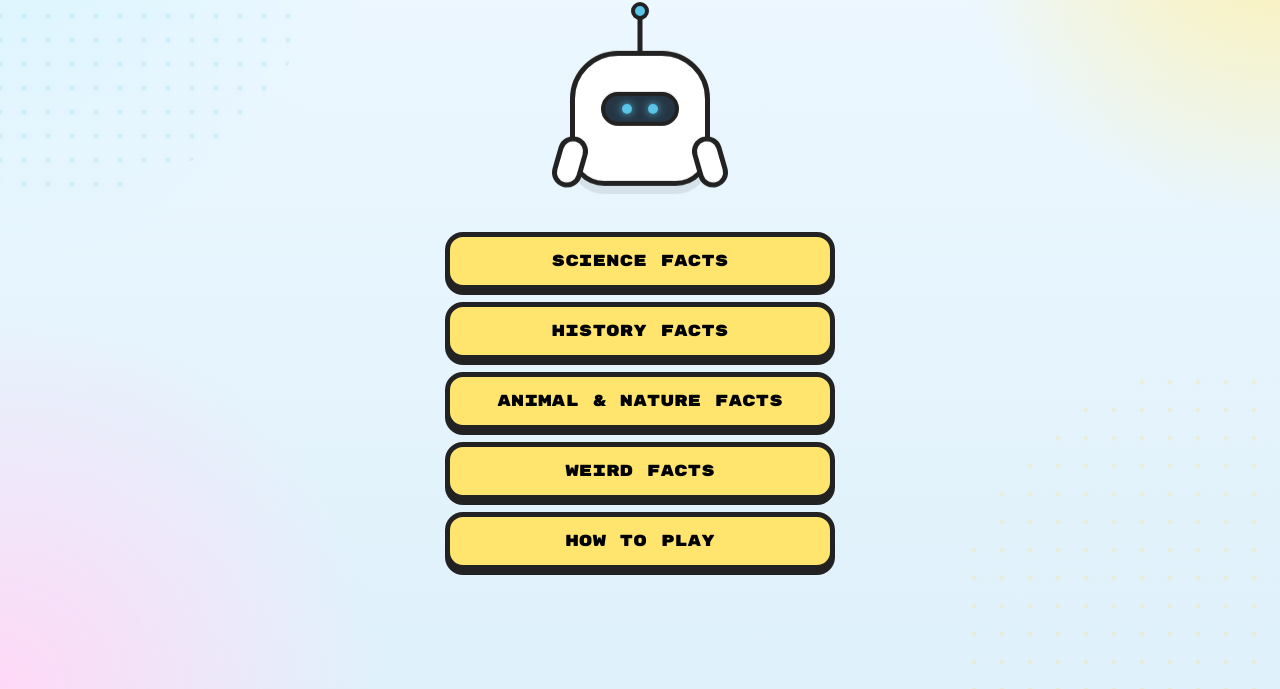
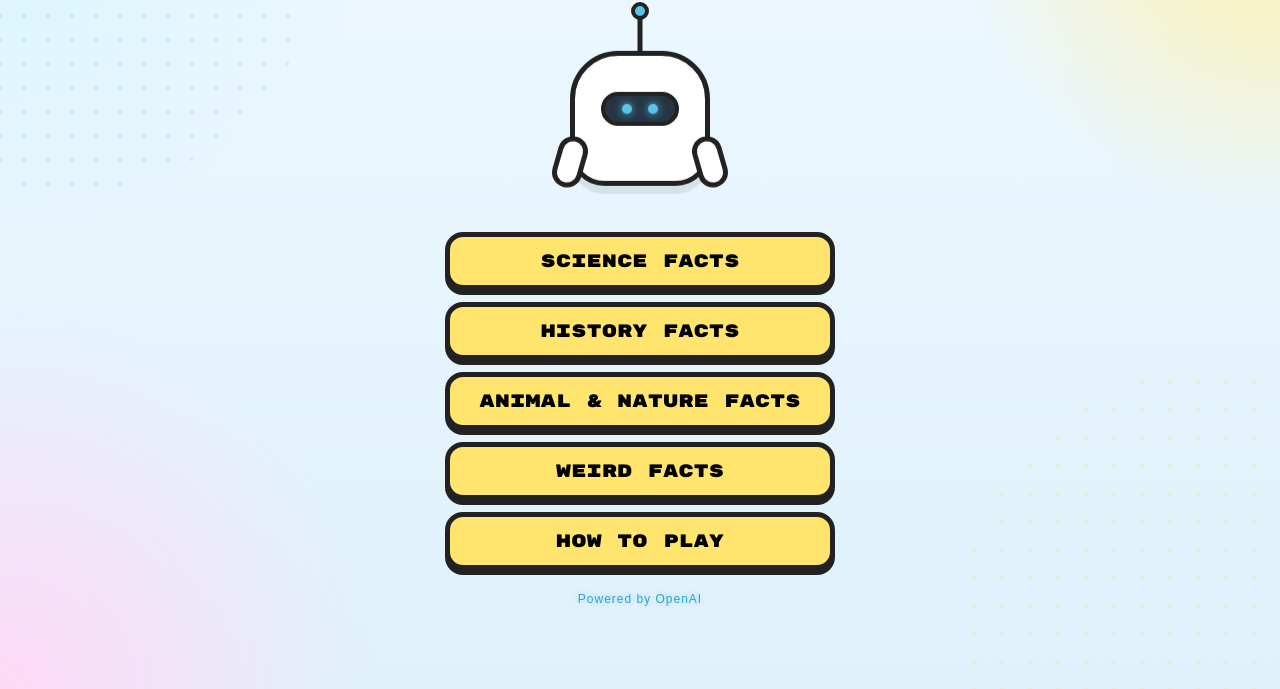
Before and after one commit to Bluecats3/scraps-bot, a website: page index.html in a window 1280 px wide. Shown: the part 111-800 px from the top of the page. Drawn offline with Linux system fonts and the light colour scheme.

Commit message:
Adjust text size, box shadow

```diff
--- a/index.html
+++ b/index.html
@@ -69,6 +69,9 @@
           HOW TO PLAY
         </button>
 
+      </div>
+      <div class="poweredBy">
+        Powered by OpenAI
       </div>
 
     </section>
--- a/style.css
+++ b/style.css
@@ -329,7 +329,7 @@ button,
   background: #ffe56d;
 
   font-family: 'Rubik Mono One', sans-serif;
-  font-size: 16px;
+  font-size: 18px;
 
   color: #000;
 
@@ -641,14 +641,14 @@ button:hover,
 
   margin: 0 auto 12px;
 
-  font-size: 12px !important;
+  font-size: 15px !important;
 
   border-radius: 14px;
 
   background: #ffd84d !important;
   color: #222;
 
-  box-shadow: 0 4px 0 #caa52f !important;
+  box-shadow: 0 4px 0 #222 !important;
 }
 
 .scoreboard {
@@ -676,7 +676,7 @@ button:hover,
 .scoreCard span {
   display: block;
 
-  font-size: 10px;
+  font-size: 16px;
 
   font-weight: bold;
 
@@ -740,3 +740,19 @@ button:hover,
   align-items: center;
   justify-content: center;
 }
+
+.poweredBy {
+margin-top: 22px;
+
+text-align: center;
+
+font-size: 12px;
+
+font-family: Arial, sans-serif;
+
+letter-spacing: 1px;
+
+color: #2ba4cb;
+
+text-shadow: 0 0 6px rgba(43, 164, 203, 0.35);
+}
```
